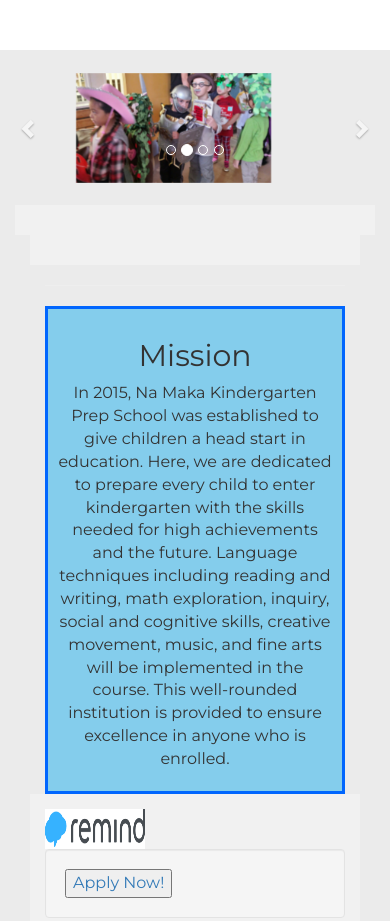
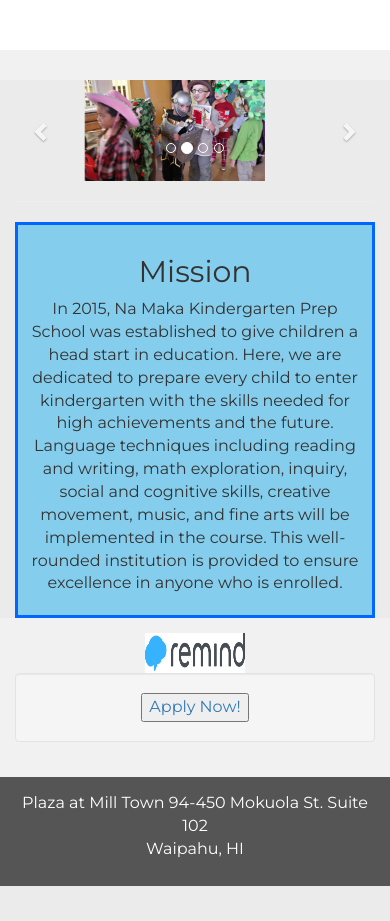
Before and after one commit to Script-Kiddies-LLC/namakprep, a website: page public/index.html in a window 390 px wide. Shown: the top 921 px of the page. After the commit the page ends 886 px from the top, so only its background shows below. Drawn offline with nearby package versions, Linux system fonts and the light colour scheme.

Commit message:
Fixed all pages and organized files

```diff
--- a/public/admission.html
+++ b/public/admission.html
@@ -1,11 +1,12 @@
 <!DOCTYPE html>
 <html lang="en">
 <head>
+	<script src="js/app.js"></script>
 	<!-- Latest compiled and minified CSS -->
 	<link rel="stylesheet" href="https://maxcdn.bootstrapcdn.com/bootstrap/3.3.7/css/bootstrap.min.css" integrity="sha384-BVYiiSIFeK1dGmJRAkycuHAHRg32OmUcww7on3RYdg4Va+PmSTsz/K68vbdEjh4u" crossorigin="anonymous">
   <link rel="stylesheet" href="css/styles.css">
 	<meta charset="UTF-8">
-	<title>User</title>
+	<title>Admissions</title>
 </head>
 <body>
   <nav class="navbar">
@@ -35,9 +36,13 @@
     </div>
   </nav>
 
-  <div class="container">
-    <h1>Enroll Your Child</h1>
-<button onclick><a href= "enrollment_form.pdf" title="enrollment">Enrollment Form</a></button>
+  <div class="container-fluid text-center">
+    <div class="row content">
+			<div class="col-sm-2 sidenav">
+			</div>
+      <div class="col-sm-8 text-left">
+				<h1 style="text-align: center">Enroll Your Child</h1>
+				<button onclick><a href= "files/enrollment_form.pdf" title="enrollment">Enrollment Form</a></button>
 				<p>
 				<h3>2016-2017 School Year Tuition and Fees</h3>
 				<h4>Fees:</h4>
@@ -65,6 +70,11 @@ care)
 				<form method="post">
 
 				</form>
+
+      </div>
+      <div class="col-sm-2 sidenav">
+      </div>
+    </div>
   </div>
 
 </body>
--- a/public/index.html
+++ b/public/index.html
@@ -1,9 +1,7 @@
 <!DOCTYPE html>
 <html lang="en">
-
 <head>
 	<script src="js/app.js"></script>
-	<!-- Latest compiled and minified CSS -->
 	<link rel="stylesheet" href="https://maxcdn.bootstrapcdn.com/bootstrap/3.3.7/css/bootstrap.min.css" integrity="sha384-BVYiiSIFeK1dGmJRAkycuHAHRg32OmUcww7on3RYdg4Va+PmSTsz/K68vbdEjh4u" crossorigin="anonymous">
 	<link rel="stylesheet" href="css/styles.css">
 	<meta charset="UTF-8">
@@ -18,17 +16,16 @@
   }
   </style>
 </head>
-
 <body>
   <nav class="navbar">
     <div class="container-fluid">
-    <!--   <div class="navbar-header">
+       <!-- <div class="navbar-header">
         <button type="button" class="navbar-toggle" data-toggle="collapse" data-target="#myNavbar">
           <span class="icon-bar"></span>
           <span class="icon-bar"></span>
           <span class="icon-bar"></span>
         </button>
-        <a class="navbar-brand" href="index.html"><img src="namaka.jpg"></a>
+        <a class="navbar-brand" href="#">Logo</a>
       </div> -->
       <div class="collapse navbar-collapse" id="myNavbar">
         <ul class="nav navbar-nav">
@@ -46,8 +43,12 @@
       </div>
     </div>
   </nav>
-  <br>
 
+  <div class="container-fluid text-center">
+    <div class="row content">
+			<div class="col-sm-2 sidenav">
+			</div>
+      <div class="col-sm-8 text-center">
 				<div id="myCarousel" class="carousel slide" data-ride="carousel">
 				<!-- Indicators -->
 				<ol class="carousel-indicators">
@@ -60,19 +61,19 @@
 				<!-- Wrapper for slides -->
 				<div class="carousel-inner" role="listbox">
 					<div class="item active">
-      <img src="pic1.jpg" alt="pic1">
+						<img src="files/pic1.jpg" alt="pic1">
 					</div>
 
 					<div class="item">
-      <img src="pic1.jpg" alt="pic1">
+						<img src="files/pic1.jpg" alt="pic1">
 					</div>
 
 					<div class="item">
-      <img src="pic1.jpg" alt="pic1">
+						<img src="files/pic1.jpg" alt="pic1">
 					</div>
 
 					<div class="item">
-      <img src="pic1.jpg" alt="pic1">
+						<img src="files/pic1.jpg" alt="pic1">
 					</div>
 				</div>
 
@@ -87,14 +88,6 @@
 				</a>
 			</div>
 
-  <div class="container-fluid text-center">
-    <qdiv class="row content">
-    <div class="col-sm-2 sidenav">
-     </div>
-      <div class="col-sm-8 text-left">
-			<div class="col-sm-2 sidenav">
-			</div>
-      <div class="col-sm-8 text-center">
         <hr>
         <div class="mission">
         <h2 style="text-align: center">Mission</h2>
@@ -106,7 +99,7 @@
       <div class="col-sm-2 sidenav">
 				<div class="remind">
 				<a href="https://www.remind.com/">
-        <img src="remind.PNG" alt="Remind" width="100" height="40">
+				<img src="files/remind.PNG" alt="Remind" width="100" height="40">
 				</a>
 				</div>
 				<div class="well">
@@ -115,8 +108,7 @@
       </div>
     </div>
   </div>
-</qdiv>
-</div>
+
 </body>
 <footer class="container-fluid text-center">
     <p>Plaza at Mill Town
```
Also changed, not shown: public/about.html (+2 -2 lines), public/calendar.html (+2 -2 lines), public/contact.html (+2 -2 lines), public/parents.html (+12 -6 lines), public/profile.html (+1 -1 lines), public/files/Trevin.JPG (added), public/files/pic1.jpg (renamed from public/pic1.jpg), public/files/remind.PNG (renamed from public/remind.PNG), 8 other files. Lines whose indentation alone changed are shown as unchanged.
